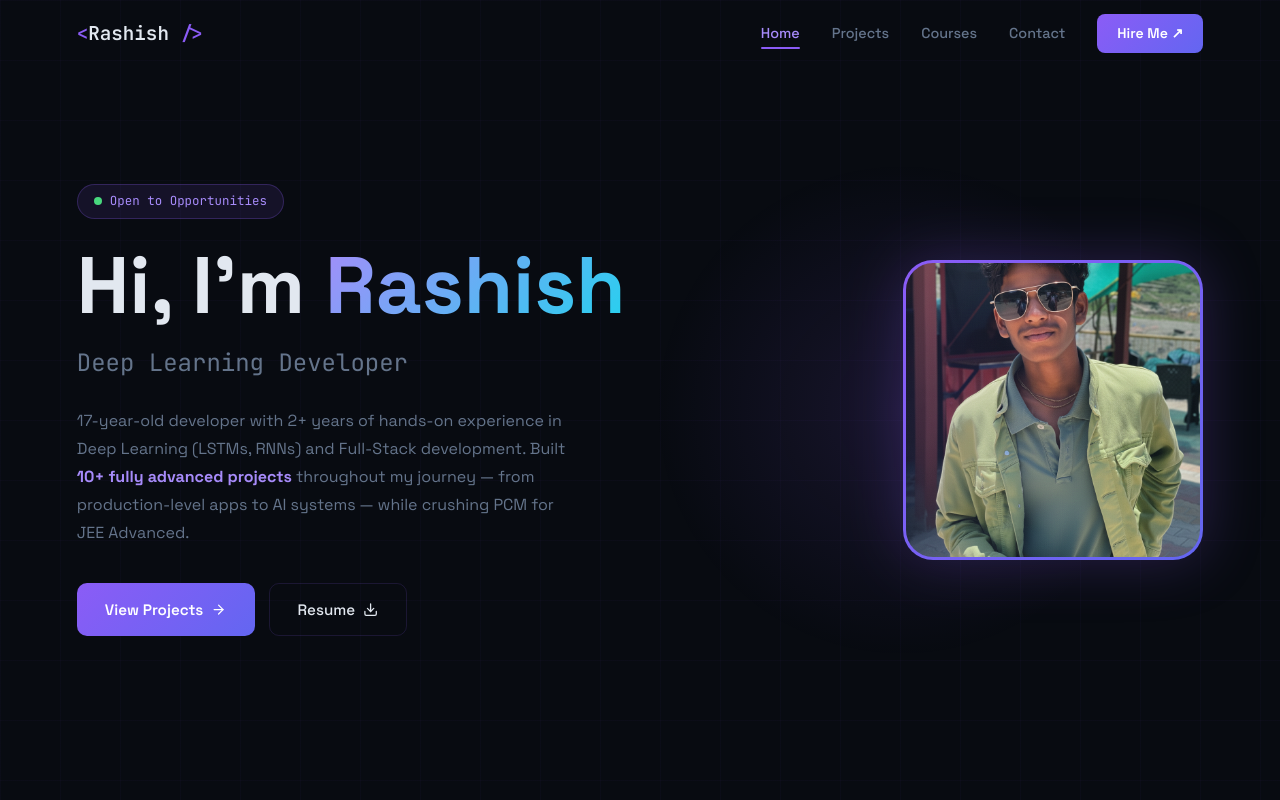
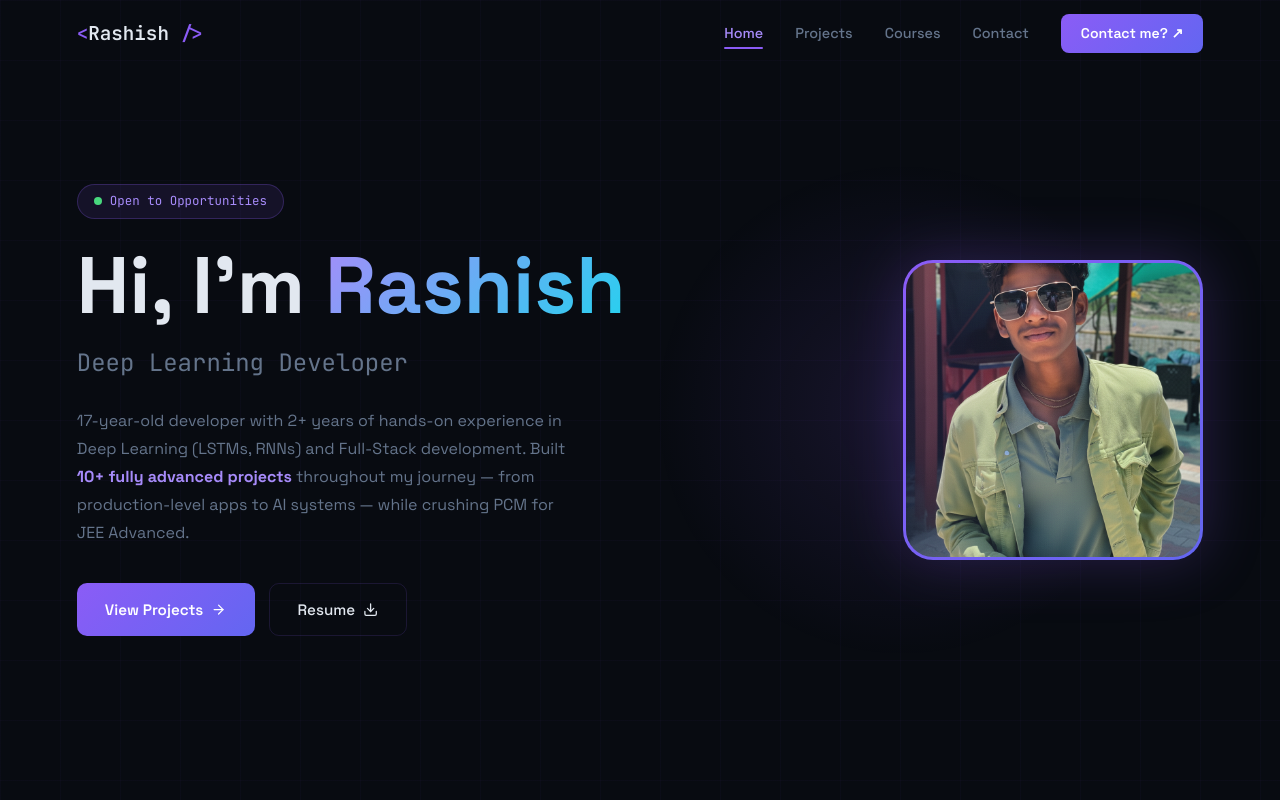
Before and after one commit to singhrashish46-coder/rashishportfolio, a React (Vite) app: page / in a window 1280 px wide. Shown: the top 800 px of the page. Built offline with nearby package versions, Linux system fonts and the light colour scheme.

Commit message:
Update Navbar.jsx

```diff
--- a/src/components/Navbar.jsx
+++ b/src/components/Navbar.jsx
@@ -98,7 +98,7 @@ export default function Navbar() {
           onMouseEnter={(e) => { e.currentTarget.style.opacity = "0.85"; e.currentTarget.style.transform = "scale(1.03)"; }}
           onMouseLeave={(e) => { e.currentTarget.style.opacity = "1"; e.currentTarget.style.transform = "scale(1)"; }}
         >
-          Hire Me ↗
+          Contact me? ↗
         </Link>
       </div>
 
```
